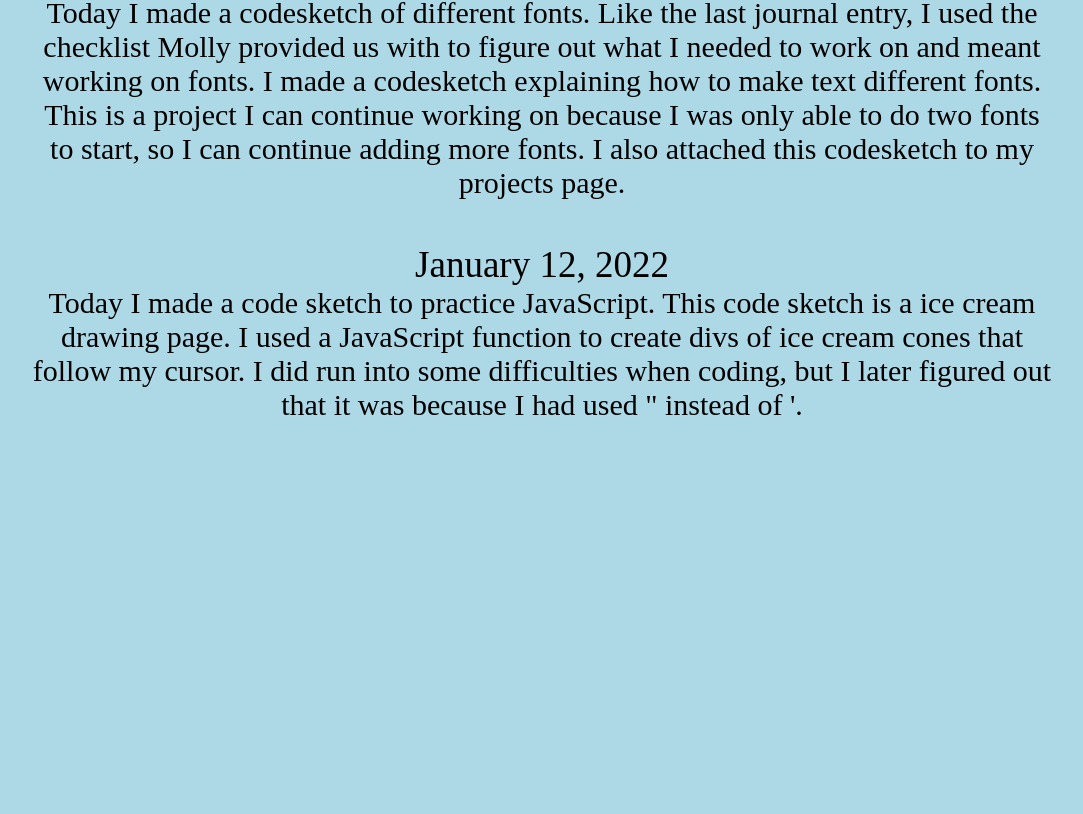
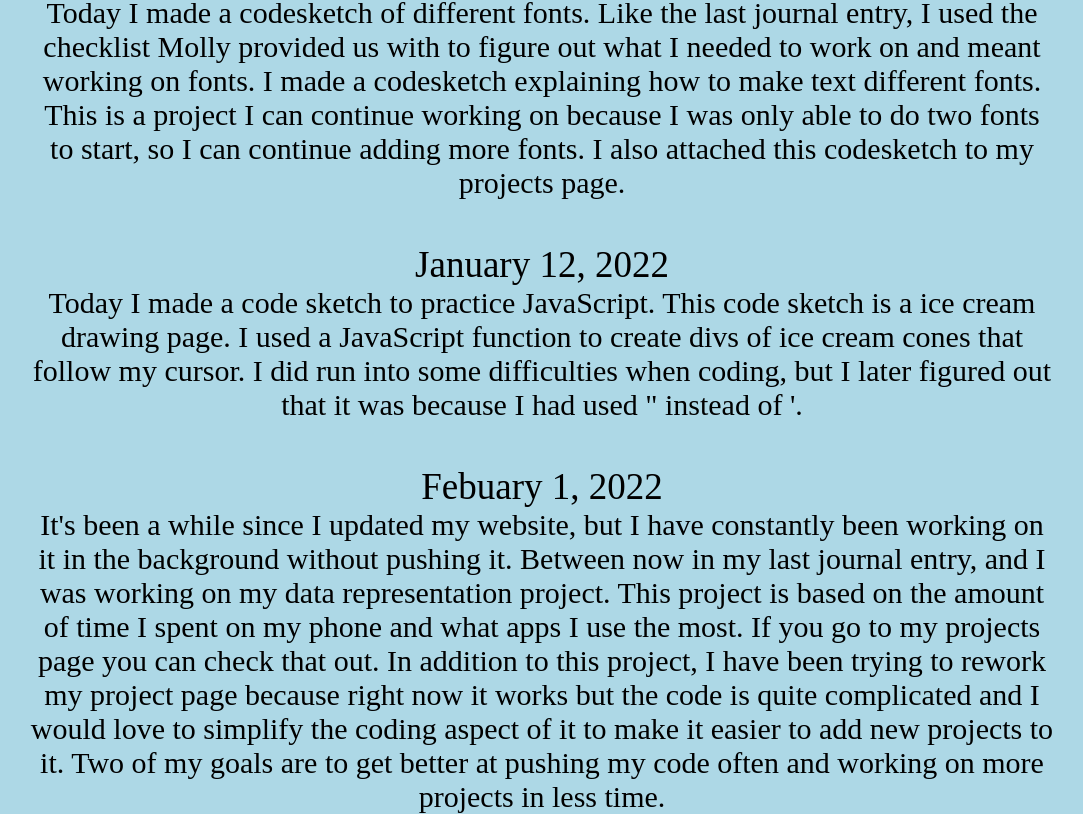
Before and after one commit to c25as1/c25as1.github.io, a plain HTML site: page jounal.html in a window 1280 px wide. Shown: the part 1513-2327 px from the top of the page, without its empty margins (98-1181 px from the left). Before the commit the page ends 1935 px from the top, so only its background shows below. Drawn offline with Linux system fonts and the light colour scheme.

Commit message:
journal entry for data rep

```diff
--- a/jounal.html
+++ b/jounal.html
@@ -100,6 +100,13 @@
 	<div id="entries">
 		Today I made a code sketch to practice JavaScript. This code sketch is a ice cream drawing page. I used a JavaScript function to create divs of ice cream cones that follow my cursor. I did run into some difficulties when coding, but I later figured out that it was because I had used " instead of '.
 	</div>
+	<div id="date">
+		<br>
+		Febuary 1, 2022
+	</div>
+	<div id="entries">
+		It's been a while since I updated my website, but I have constantly been working on it in the background without pushing it. Between now in my last journal entry, and I was working on my data representation project. This project is based on the amount of time I spent on my phone and what apps I use the most. If you go to my projects page you can check that out. In addition to this project, I have been trying to rework my project page because right now it works but the code is quite complicated and I would love to simplify the coding aspect of it to make it easier to add new projects to it. Two of my goals are to get better at pushing my code often and working on more projects in less time.
+	</div>
 </body>
 
 </html>
```
